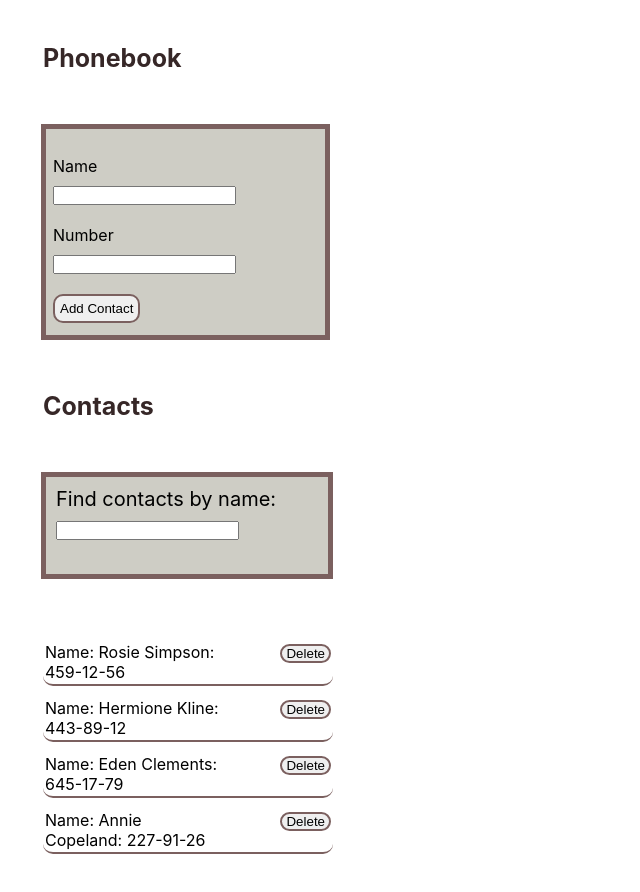
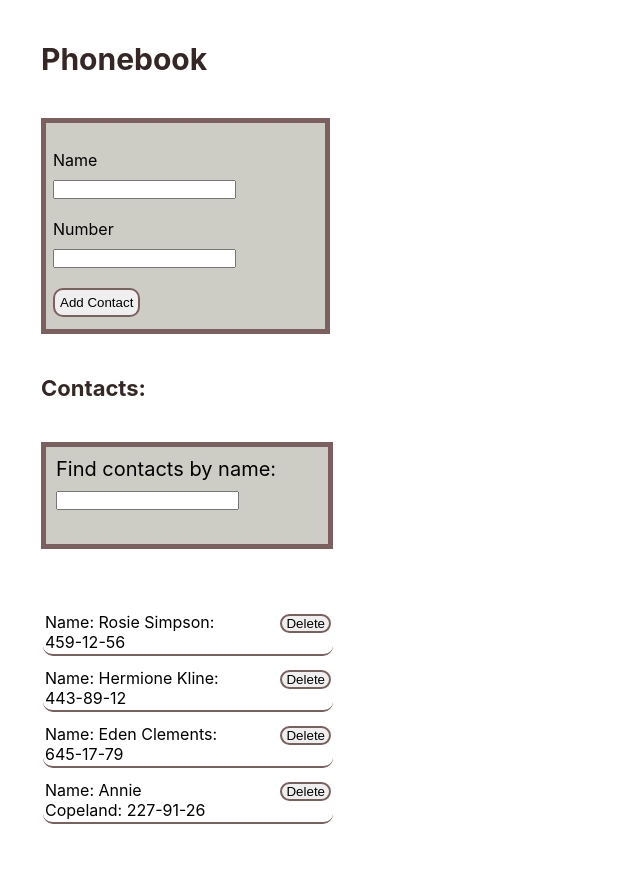
Before and after one commit to Muffcata/goit-react-hw-02-phonebook, a React (Create React App) app: page / in a window 1280 px wide. Shown: the top 892 px of the page, without its empty margins (0-640 px from the left). After the commit the page ends 867 px from the top, so only its background shows below. Built offline with nearby package versions, Linux system fonts and the light colour scheme.

Commit message:
completed all steps

```diff
--- a/src/components/App.jsx
+++ b/src/components/App.jsx
@@ -55,7 +55,7 @@ export class App extends Component {
         <h1>Phonebook</h1>
         <ContactForm onSubmit={this.addContactToContacts} />
 
-        <h2>Contacts</h2>
+        <h2>Contacts:</h2>
         <Filter filter={this.handleFilter} />
         <ContactList
           contacts={filterContacts}
--- a/src/index.css
+++ b/src/index.css
@@ -14,10 +14,13 @@ code {
     monospace;
 }
 
-h1,
-h2 {
-  font-size: 25px;
-  padding: 10px;
-  margin: 33px;
+h1 {
+  font-size: 30px;
+  margin: 41px;
   color: rgb(54, 39, 39);
 }
+h2 {
+  font-size: 22px;
+  margin: 41px;
+  color: rgb(54, 39, 39);
+}
```
